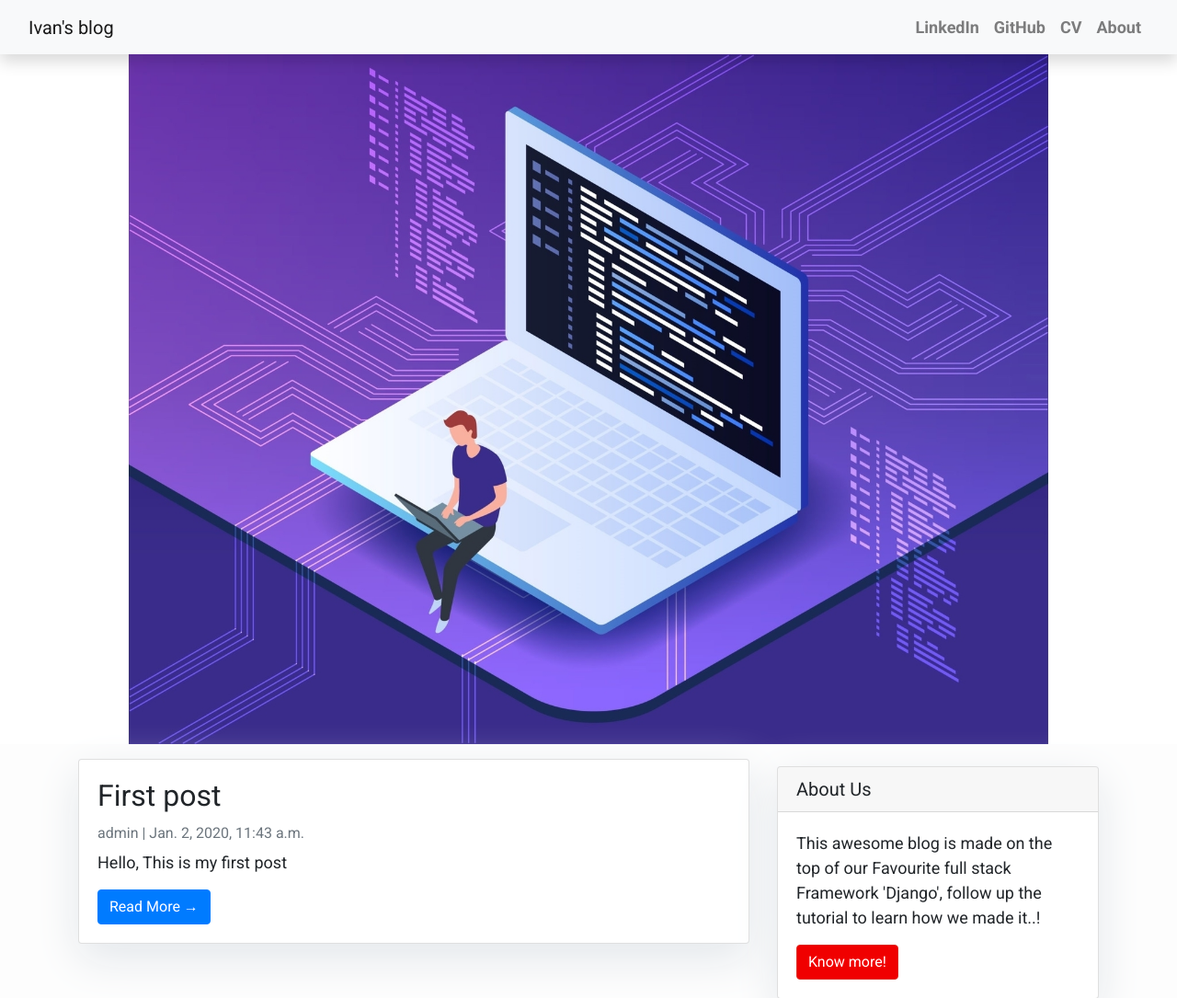
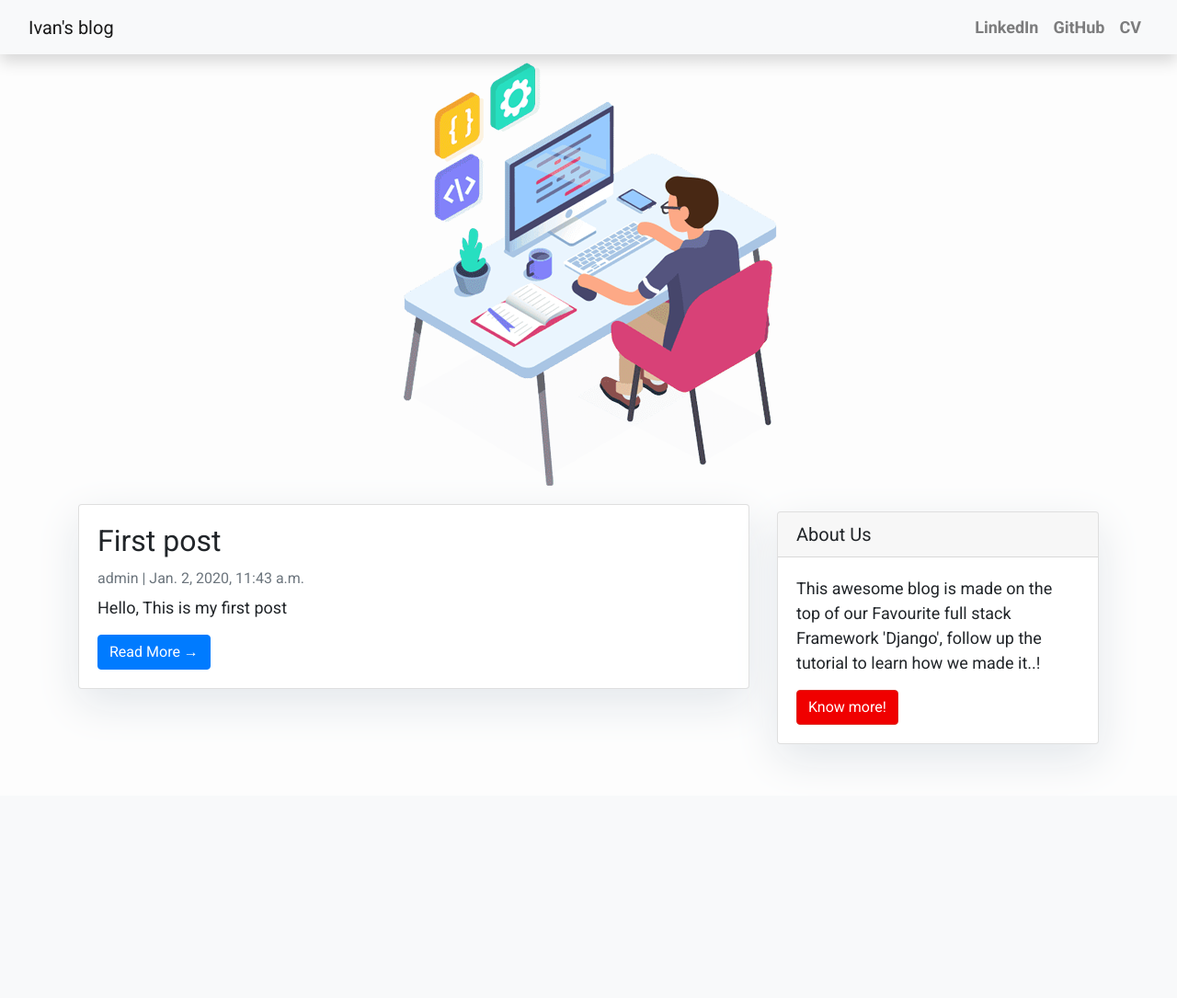
Before and after one commit to divakaivan/icc-blog, a Django app: page / in a window 1280 px wide. Shown: the top 1085 px of the page at 92% size. After the commit the page ends 816 px from the top, so only its background shows below. Run offline with Django 3.2, Linux system fonts and the light colour scheme; data comes from the database, SQL or seed files in the repository; some libraries are stand-ins or nearby versions.

Commit message:
Adding images.

```diff
--- a/mysite/templates/base.html
+++ b/mysite/templates/base.html
@@ -52,9 +52,6 @@
                         <li class="nav-item text-black">
                             <a class="nav-link text-black font-weight-bold" href="https://github.com/divakaivan/icc-blog/raw/master/IvanIvanovCV.pdf" target="_blank">CV</a>
                         </li>
-                        <li class="nav-item text-black">
-                            <a class="nav-link text-black font-weight-bold" href="#">About</a>
-                        </li>
                     </ul>
                 </div>
             </div>
--- a/mysite/templates/index.html
+++ b/mysite/templates/index.html
@@ -25,7 +25,7 @@
 </style>
 
 <div class="jumbotron-fluid container-fluid">
-    <img class="img-fluid" src="https://github.com/divakaivan/icc-blog/blob/master/mysite/static/mysite/programmer-header.jpg?raw=true"/>
+    <img class="img-fluid mx-auto my-1 d-block" src="https://github.com/divakaivan/icc-blog/blob/master/mysite/static/mysite/code-pc.png?raw=true"/>
 </div>
 <div class="container">
     <div class="row">
```
Also changed, not shown: mysite/static/mysite/code-rapper.jpeg (deleted), mysite/static/mysite/programmer-header.jpg (deleted).
